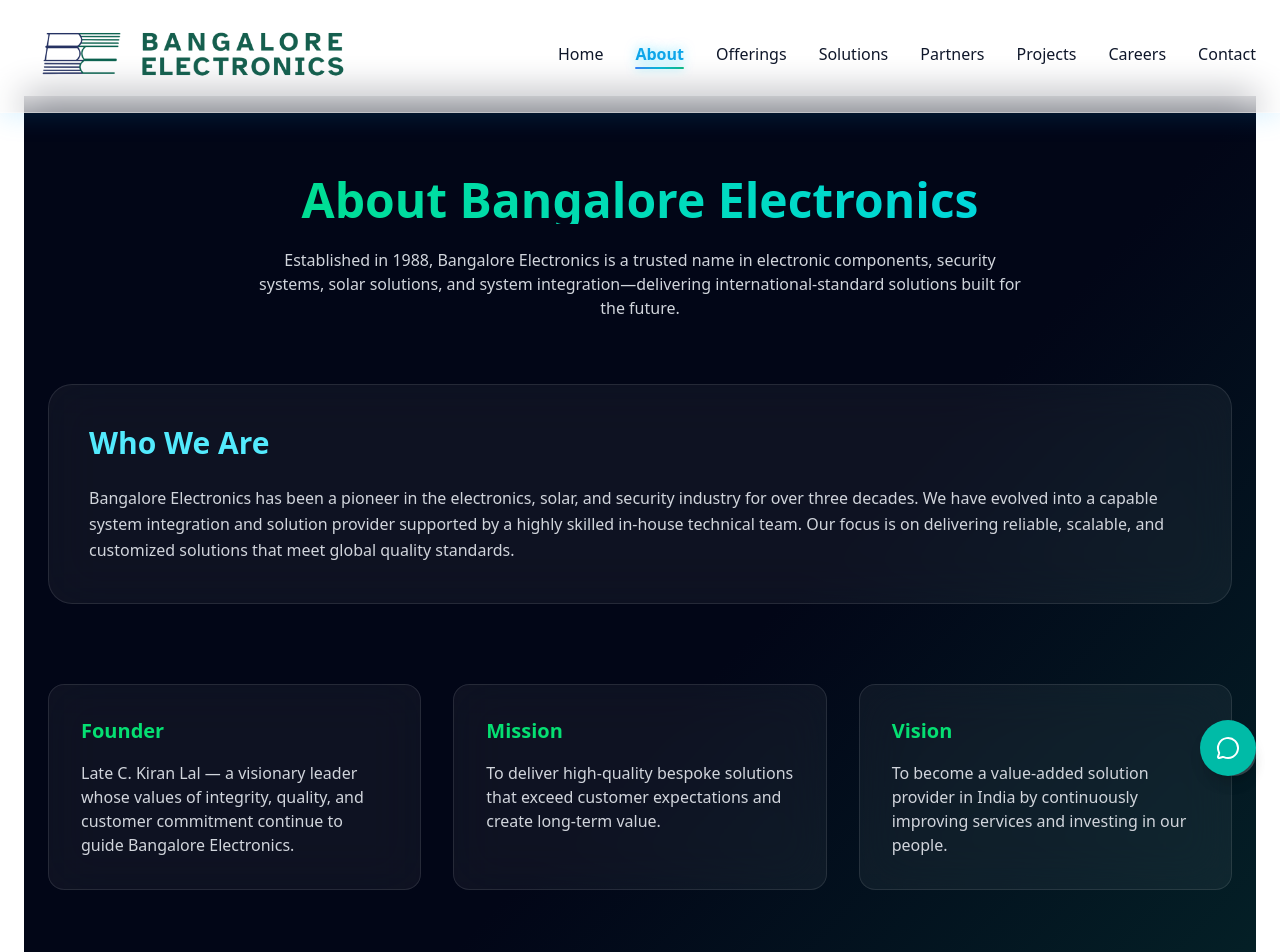
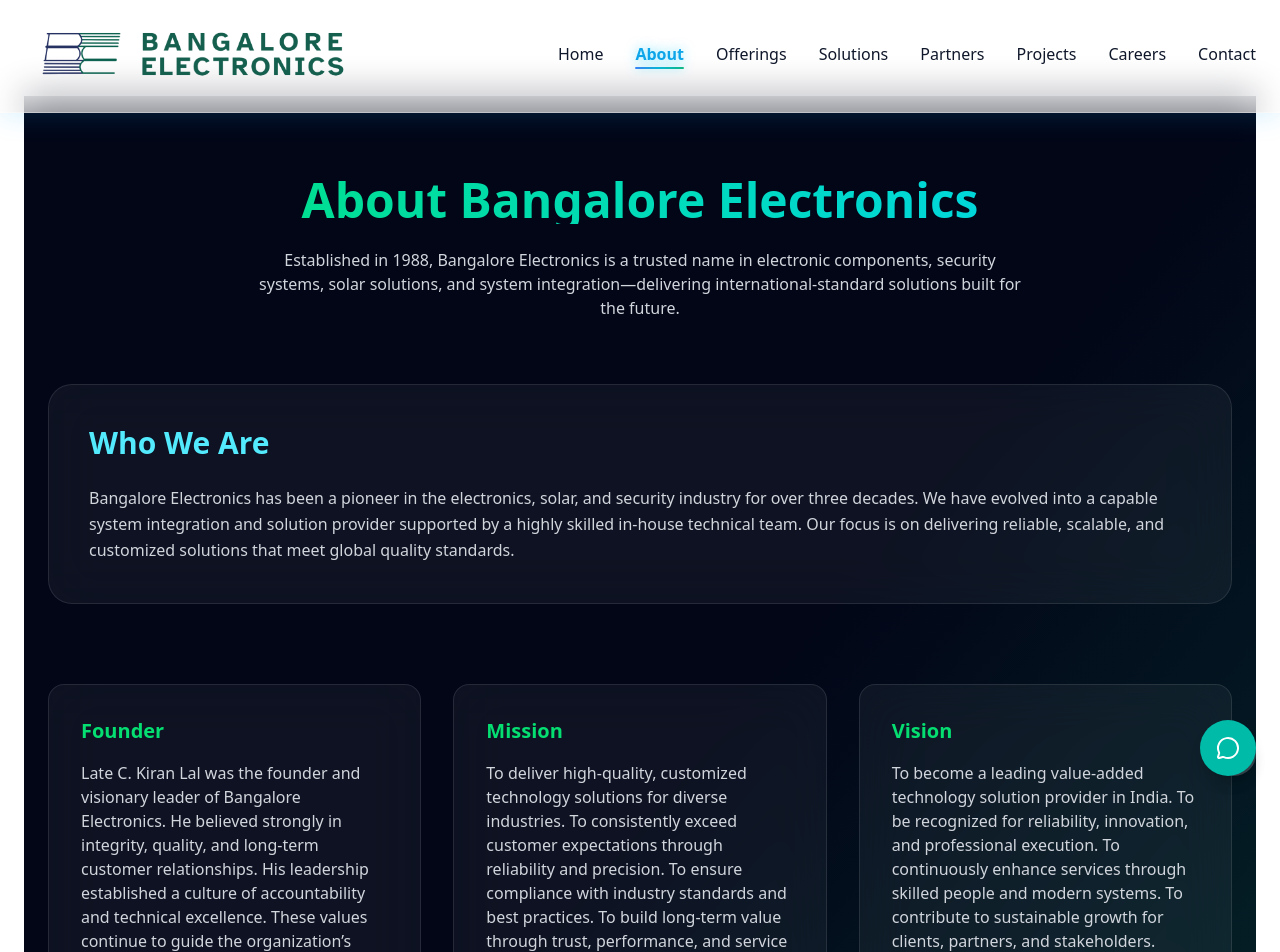
Before and after one commit to Pooja77-tech/bangalore-electronics-frontend, a React (Vite) app: page /about in a window 1280 px wide. Shown: the top 952 px of the page. Built offline with nearby package versions, Linux system fonts and the light colour scheme.

Commit message:
Change site title

```diff
--- a/src/pages/About/About.jsx
+++ b/src/pages/About/About.jsx
@@ -70,13 +70,23 @@
             >
               <h3 className="text-xl font-semibold text-green-400 mb-4">{item}</h3>
               {item === "Founder" && (
-                <p className="text-gray-300">Late C. Kiran Lal — a visionary leader whose values of integrity, quality, and customer commitment continue to guide Bangalore Electronics.</p>
+                <p className="text-gray-300">Late C. Kiran Lal was the founder and visionary leader of Bangalore Electronics.
+He believed strongly in integrity, quality, and long-term customer relationships.
+His leadership established a culture of accountability and technical excellence.
+These values continue to guide the organization’s growth and decisions.</p>
               )}
               {item === "Mission" && (
-                <p className="text-gray-300">To deliver high-quality bespoke solutions that exceed customer expectations and create long-term value.</p>
+                <p className="text-gray-300">
+To deliver high-quality, customized technology solutions for diverse industries.
+To consistently exceed customer expectations through reliability and precision.
+To ensure compliance with industry standards and best practices.
+To build long-term value through trust, performance, and service excellence.</p>
               )}
               {item === "Vision" && (
-                <p className="text-gray-300">To become a value-added solution provider in India by continuously improving services and investing in our people.</p>
+                <p className="text-gray-300">To become a leading value-added technology solution provider in India.
+To be recognized for reliability, innovation, and professional execution.
+To continuously enhance services through skilled people and modern systems.
+To contribute to sustainable growth for clients, partners, and stakeholders.</p>
               )}
             </motion.div>
           ))}
--- a/src/pages/Home/Home.jsx
+++ b/src/pages/Home/Home.jsx
@@ -65,7 +65,7 @@
           <div className="grid md:grid-cols-4 gap-6">
             {[
               ["35+", "Years of Excellence"],
-              ["500+", "Enterprise Clients"],
+              ["300+", "Enterprise Clients"],
               ["800+", "Projects Delivered"],
               ["Pan‑India", "Service Presence"],
             ].map(([value, label]) => (
```
